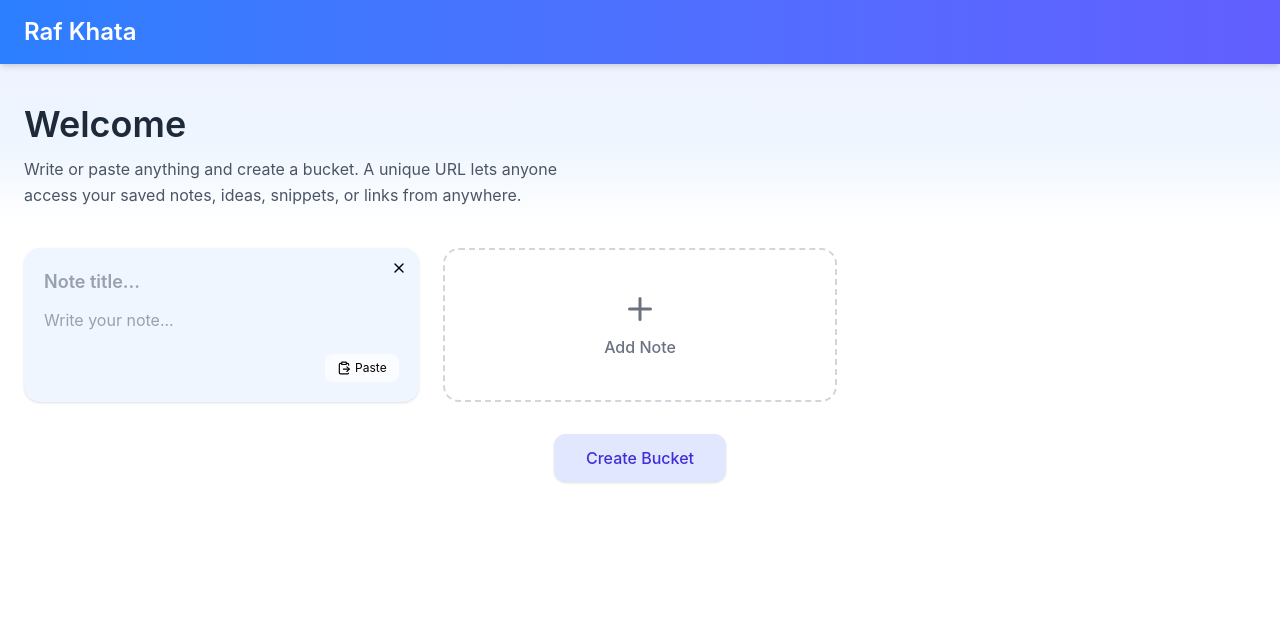
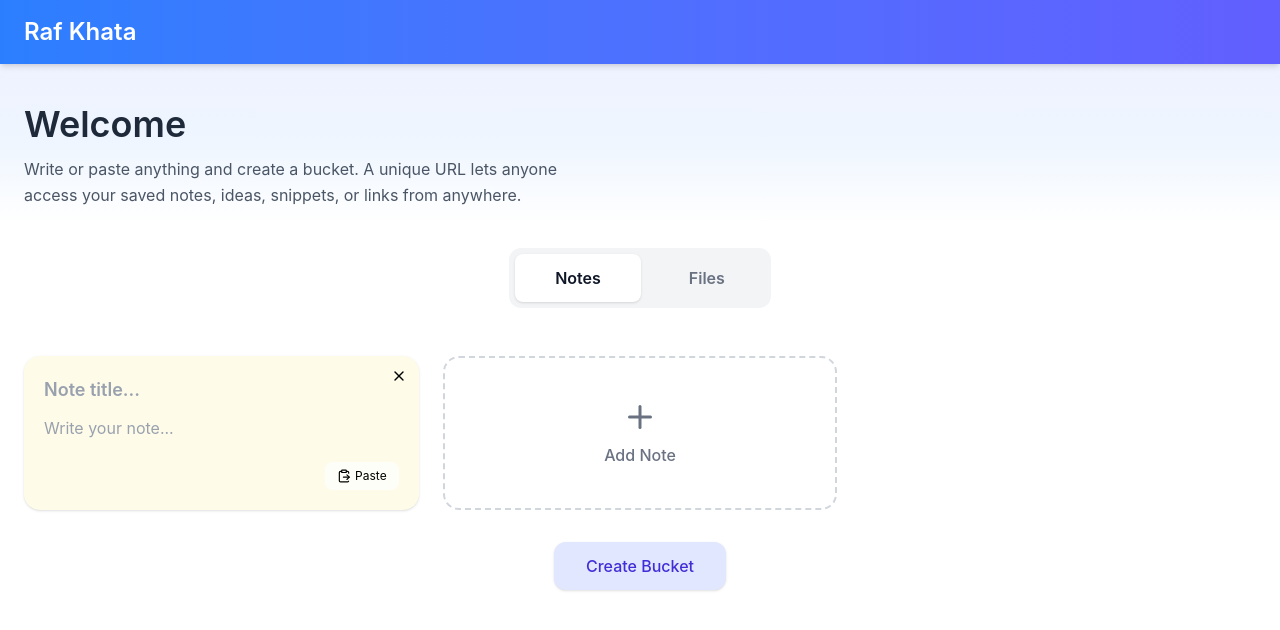
Before and after one commit to afjal-al-sayed/raf-khata-client, a React (Vite) app: page / in a window 1280 px wide. Shown: the top 630 px of the page. Built offline with nearby package versions, Linux system fonts and the light colour scheme.

Commit message:
tabs slider addeed

```diff
--- a/src/api/axiosInstance.js
+++ b/src/api/axiosInstance.js
@@ -3,7 +3,7 @@ import "./interceptors";
 import { responseErrorHandler } from "./interceptors";
 
 const axiosInstance = axios.create({
-  baseURL: "http://192.168.0.109:3000/api/",
+  baseURL: "http://localhost:3000/api/",
   headers: {
     "Content-Type": "application/json",
   },
--- a/src/api/bucketService.js
+++ b/src/api/bucketService.js
@@ -4,3 +4,9 @@ export const getBucketById = async (bucketId) => {
   const res = await axiosInstance.get(`/buckets/${bucketId}`);
   return res.data?.data; // first data is the content inside a repesponse , 2nd data is my server wraps in data: {}
 };
+
+export const createNewBucket = async (textList) => {
+  // takes a body witch includes
+  const res = await axiosInstance.post("/buckets/", body);
+  return res.data?.data;
+};
--- a/src/components/NewBucketUI.jsx
+++ b/src/components/EditableTextList.jsx
@@ -13,7 +13,7 @@ const colors = [
   "bg-teal-50",
 ];
 
-export default function NewBucketUI() {
+export default function EditableTextList() {
   const [notes, setNotes] = useState([
     {
       id: Date.now(),
--- /dev/null
+++ b/src/components/TabsSlider.jsx
@@ -0,0 +1,45 @@
+import { useState } from "react";
+
+// tabs.title & tabs.content for component
+export default function TabsSlider({ tabs }) {
+  const [active, setActive] = useState(0);
+  return (
+    <div className="w-full max-w-7xl mx-auto mt-6">
+      {/* Titles */}
+      <div className="flex justify-center mb-6">
+        <div className="flex gap-2 p-1.5 bg-gray-100 rounded-xl">
+          {tabs.map((tab, i) => (
+            <button
+              key={i}
+              onClick={() => setActive(i)}
+              className={`px-10 py-3 text-base font-semibold rounded-lg transition-all ${
+                active === i
+                  ? "bg-white shadow-sm text-gray-900"
+                  : "text-gray-500 hover:text-gray-700"
+              }`}
+            >
+              {tab.title}
+            </button>
+          ))}
+        </div>
+      </div>
+
+      {/* Sliding content */}
+      <div className="overflow-hidden">
+        <div
+          className="flex transition-transform duration-500"
+          style={{
+            width: `${tabs.length * 100}%`,
+            transform: `translateX(-${active * (100 / tabs.length)}%)`,
+          }}
+        >
+          {tabs.map((tab, i) => (
+            <div key={i} style={{ width: `${100 / tabs.length}%` }}>
+              {tab.content}
+            </div>
+          ))}
+        </div>
+      </div>
+    </div>
+  );
+}
--- a/src/pages/HomePage/HomePage.jsx
+++ b/src/pages/HomePage/HomePage.jsx
@@ -1,11 +1,24 @@
-import NewBucketUI from "../../components/NewBucketUI";
+import { useState } from "react";
+import EditableTextList from "../../components/EditableTextList";
+import TabsSlider from "../../components/TabsSlider";
 import WelcomeBanner from "../../components/WelcomeBanner";
 
 function HomePage() {
   return (
     <div>
       <WelcomeBanner />
-      <NewBucketUI />
+      <TabsSlider
+        tabs={[
+          {
+            title: "Notes",
+            content: <EditableTextList />,
+          },
+          {
+            title: "Files",
+            content: <h1>Here goes files</h1>,
+          },
+        ]}
+      />
     </div>
   );
 }
```
Also changed, not shown: src/hooks/useNewBucket.js (added).
